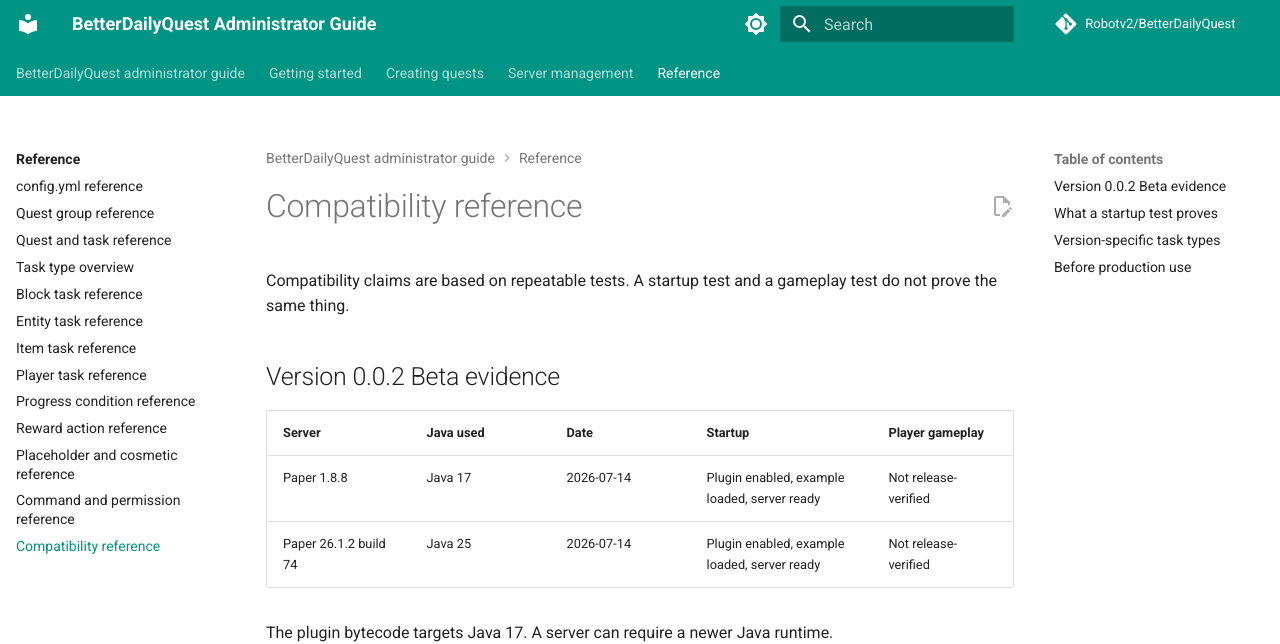
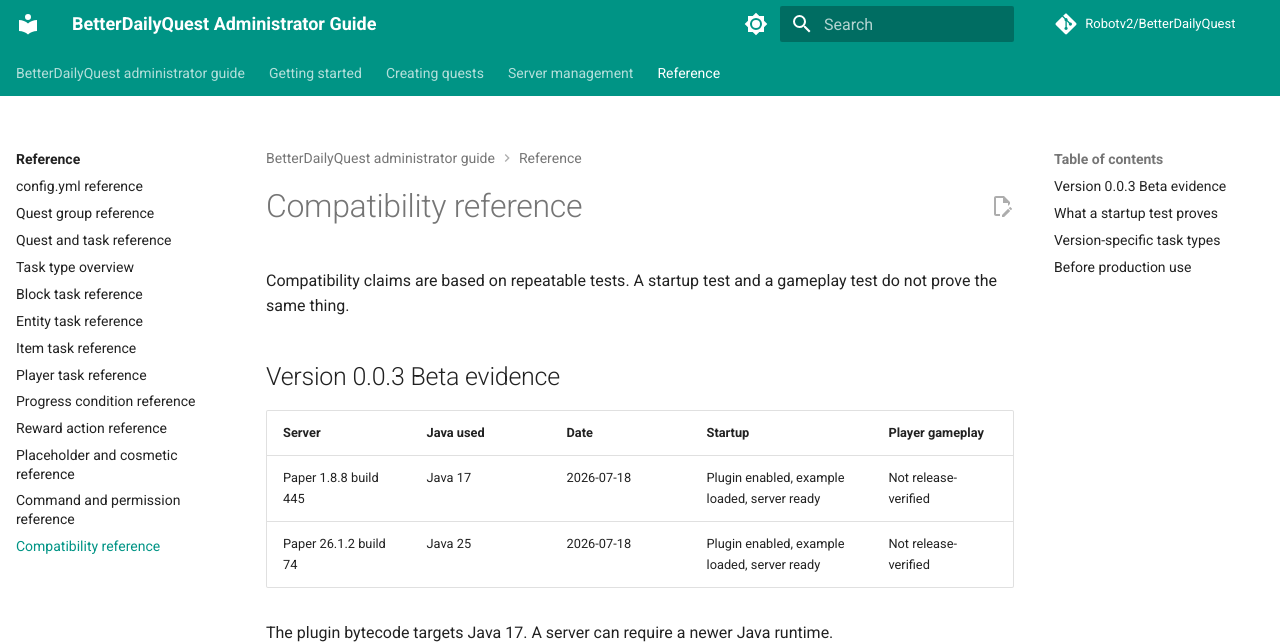
Before and after one commit to Robotv2/BetterDailyQuest, an MkDocs documentation site: the page built from docs/reference/compatibility.md, in a window 1280 px wide and 900 px high. Shown: the top 644 px of the window. Built offline with MkDocs 1.6.1 and Material for MkDocs 9.7.7, drawn with Linux system fonts in a browser that asks for light colours; comment, search, counter and statistics services are not loaded.

Commit message:
release: prepare 0.0.3

```diff
--- a/docs/getting-started/installation.md
+++ b/docs/getting-started/installation.md
@@ -11,7 +11,7 @@ description: Install BetterDailyQuest and confirm that the plugin starts without
 ## Install the plugin
 
 1. Stop the server.
-2. Download the JAR attached to [BetterDailyQuest 0.0.2 Beta](https://github.com/Robotv2/BetterDailyQuest/releases/tag/v0.0.2).
+2. Download the JAR attached to [BetterDailyQuest 0.0.3 Beta](https://github.com/Robotv2/BetterDailyQuest/releases/tag/v0.0.3).
 3. Put the JAR directly in the server `plugins` folder.
 4. Make sure there is only one BetterDailyQuest JAR in that folder.
 5. Start the server.
--- a/docs/getting-started/requirements.md
+++ b/docs/getting-started/requirements.md
@@ -11,7 +11,7 @@ Check these points before you install BetterDailyQuest.
 - A Bukkit-compatible Minecraft server.
 - A Java runtime supported by that server.
 - Access to the server console and `plugins` folder.
-- The JAR from [BetterDailyQuest 0.0.2 Beta](https://github.com/Robotv2/BetterDailyQuest/releases/tag/v0.0.2).
+- The JAR from [BetterDailyQuest 0.0.3 Beta](https://github.com/Robotv2/BetterDailyQuest/releases/tag/v0.0.3).
 
 BetterDailyQuest targets Java 17 bytecode. A recent server can require a newer Java version. Use the Java version required by your server software.
 
--- a/docs/reference/compatibility.md
+++ b/docs/reference/compatibility.md
@@ -6,12 +6,12 @@ description: Review release-specific BetterDailyQuest server, Java, startup, and
 
 Compatibility claims are based on repeatable tests. A startup test and a gameplay test do not prove the same thing.
 
-## Version 0.0.2 Beta evidence
+## Version 0.0.3 Beta evidence
 
 | Server | Java used | Date | Startup | Player gameplay |
 | --- | --- | --- | --- | --- |
-| Paper 1.8.8 | Java 17 | 2026-07-14 | Plugin enabled, example loaded, server ready | Not release-verified |
-| Paper 26.1.2 build 74 | Java 25 | 2026-07-14 | Plugin enabled, example loaded, server ready | Not release-verified |
+| Paper 1.8.8 build 445 | Java 17 | 2026-07-18 | Plugin enabled, example loaded, server ready | Not release-verified |
+| Paper 26.1.2 build 74 | Java 25 | 2026-07-18 | Plugin enabled, example loaded, server ready | Not release-verified |
 
 The plugin bytecode targets Java 17. A server can require a newer Java runtime.
 
```
Also changed, not shown: CHANGELOG.md (+14 -2 lines), README.md (+2 -2 lines), docs/index.md (+2 -2 lines), 2 other files.
